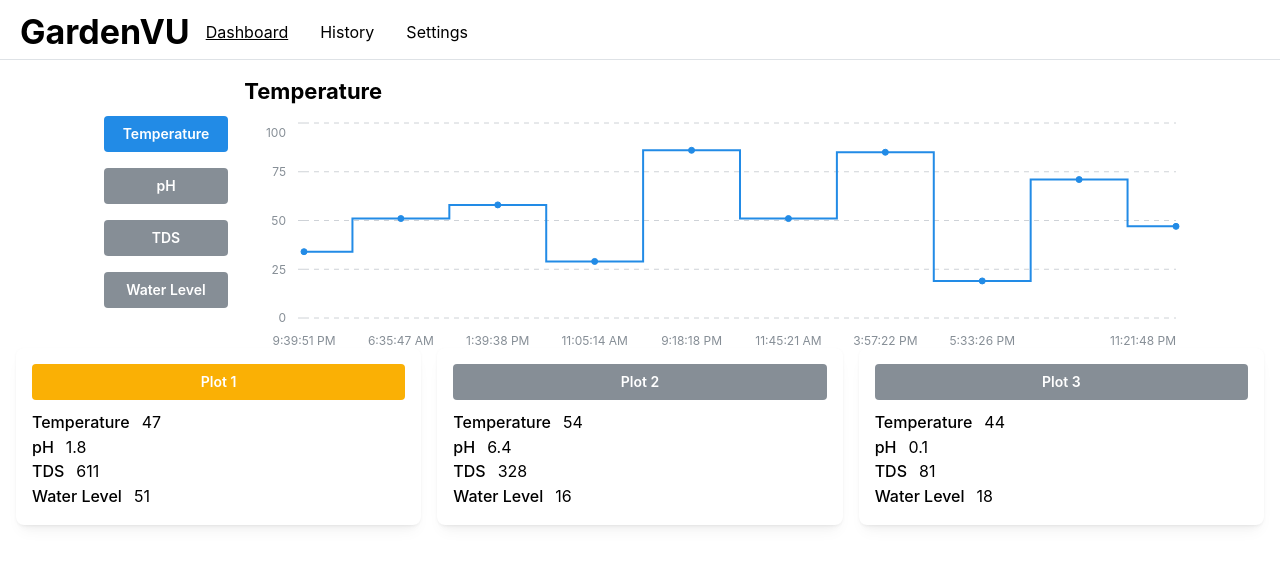
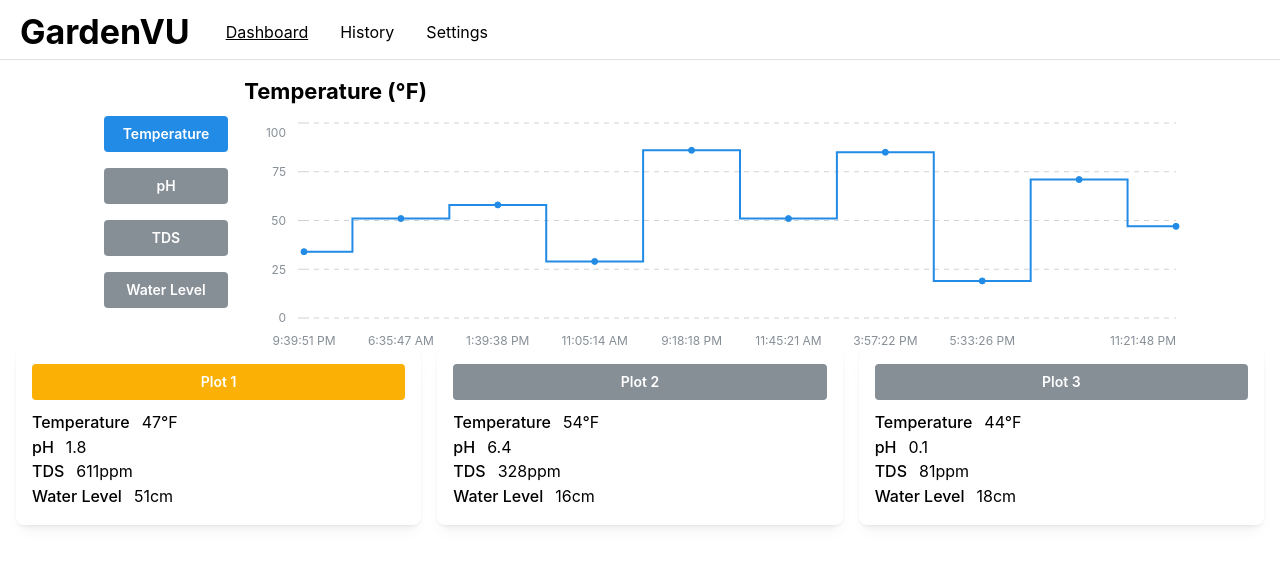
Before and after one commit to GardenVU/gardenvu-frontend, a React (Vite) app: page /dashboard in a window 1280 px wide. Shown: the top 566 px of the page. Built offline with nearby package versions, Linux system fonts and the light colour scheme.

Commit message:
Updated graphs

```diff
--- a/src/components/Graph.tsx
+++ b/src/components/Graph.tsx
@@ -4,6 +4,7 @@ import {
   SensorDataColors,
   SensorDataName,
   SensorDataTitle,
+  SensorDataUnit,
 } from "../interfaces/SensorData.interface";
 import { Group, Title } from "@mantine/core";
 import GraphTooltip from "./GraphTooltip";
@@ -19,7 +20,11 @@ const Graph = ({ data, value, dataKey }: GraphProps) => {
   return (
     <Group>
       <Title order={3}>
-        {SensorDataTitle[value.toUpperCase() as keyof typeof SensorDataTitle]}
+        {value === SensorDataName.PH
+          ? SensorDataTitle[value.toUpperCase() as keyof typeof SensorDataTitle]
+          : `${SensorDataTitle[value.toUpperCase() as keyof typeof SensorDataTitle]} (${
+              SensorDataUnit[value.toUpperCase() as keyof typeof SensorDataUnit]
+            })`}
       </Title>
       <LineChart
         h={225}
--- a/src/components/GraphTooltip.tsx
+++ b/src/components/GraphTooltip.tsx
@@ -1,5 +1,8 @@
 import { Paper, Text } from "@mantine/core";
-import { SensorDataTitle } from "../interfaces/SensorData.interface";
+import {
+  SensorDataTitle,
+  SensorDataUnit,
+} from "../interfaces/SensorData.interface";
 
 interface GraphTooltipProps {
   label: string;
@@ -23,7 +26,8 @@ const GraphTooltip = ({ label, payload }: GraphTooltipProps) => {
               item.name.toUpperCase() as keyof typeof SensorDataTitle
             ]
           }
-          : {item.value}
+          :{" "}
+          {`${item.value}${SensorDataUnit[item.name.toUpperCase() as keyof typeof SensorDataTitle]}`}
         </Text>
       ))}
     </Paper>
--- a/src/interfaces/SensorData.interface.ts
+++ b/src/interfaces/SensorData.interface.ts
@@ -15,6 +15,13 @@ export enum SensorDataName {
   TIMESTAMP = "timestamp",
 }
 
+export enum SensorDataUnit {
+  TEMPERATURE = "°F",
+  PH = "",
+  TDS = "ppm",
+  WATERLEVEL = "cm",
+}
+
 export enum SensorDataTitle {
   TEMPERATURE = "Temperature",
   PH = "pH",
--- a/src/layout/App.tsx
+++ b/src/layout/App.tsx
@@ -20,7 +20,7 @@ const App = () => {
       <AppShell.Header withBorder>
         <Group ml={20} mt={10}>
           <Title order={1}>GardenVU</Title>
-          <Group>
+          <Group ml={20}>
             {tabs.map((tab) => (
               <Text
                 key={tab.link}
--- a/src/pages/Dashboard.tsx
+++ b/src/pages/Dashboard.tsx
@@ -2,7 +2,10 @@ import { Button, Card, List, SimpleGrid, Stack, Text } from "@mantine/core";
 import { createTestPlotData } from "../data/test-data";
 import GraphPanel from "../components/GraphPanel";
 import { useState } from "react";
-import { SensorDataTitle } from "../interfaces/SensorData.interface";
+import {
+  SensorDataTitle,
+  SensorDataUnit,
+} from "../interfaces/SensorData.interface";
 
 const plotsData = [
   createTestPlotData(),
@@ -42,7 +45,7 @@ const Dashboard = () => {
                     </Text>
                   }
                 >
-                  {plot.data[plot.data.length - 1].temperature}
+                  {`${plot.data[plot.data.length - 1].temperature}${SensorDataUnit.TEMPERATURE}`}
                 </List.Item>
                 <List.Item
                   icon={
@@ -51,7 +54,7 @@ const Dashboard = () => {
                     </Text>
                   }
                 >
-                  {plot.data[plot.data.length - 1].pH}
+                  {`${plot.data[plot.data.length - 1].pH}${SensorDataUnit.PH}`}
                 </List.Item>
                 <List.Item
                   icon={
@@ -60,7 +63,7 @@ const Dashboard = () => {
                     </Text>
                   }
                 >
-                  {plot.data[plot.data.length - 1].tds}
+                  {`${plot.data[plot.data.length - 1].tds}${SensorDataUnit.TDS}`}
                 </List.Item>
                 <List.Item
                   icon={
@@ -69,7 +72,7 @@ const Dashboard = () => {
                     </Text>
                   }
                 >
-                  {plot.data[plot.data.length - 1].waterLevel}
+                  {`${plot.data[plot.data.length - 1].waterLevel}${SensorDataUnit.WATERLEVEL}`}
                 </List.Item>
               </List>
             </Stack>
```
